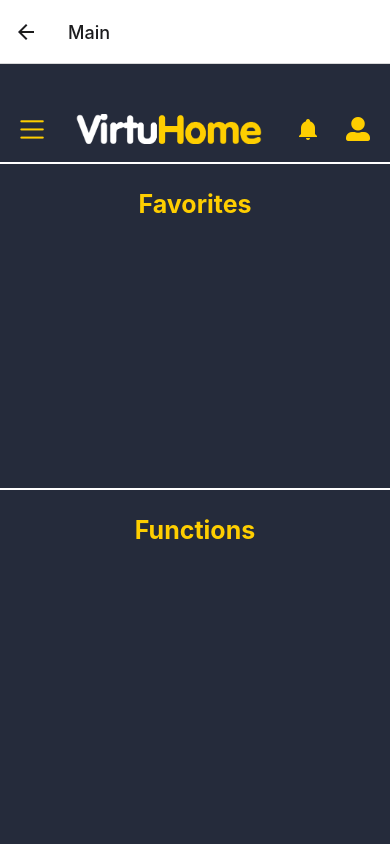
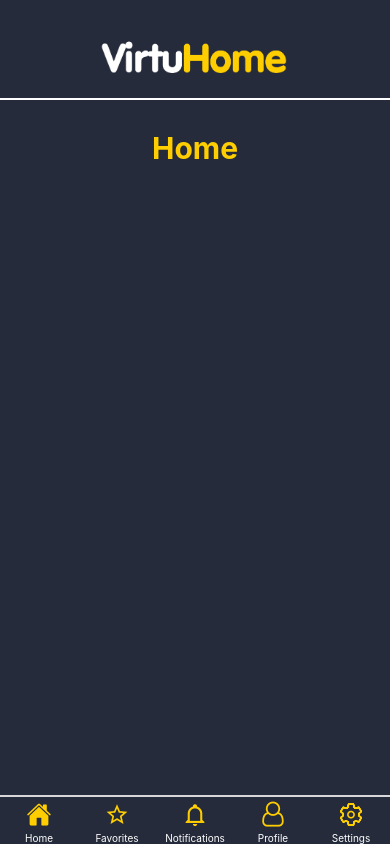
Before and after one commit to JoaoMichelS/VirtuHome-Frontend, a React Native app in the folder App/: screen /Main in a window 390 px wide. Built offline with nearby package versions, Linux system fonts and the light colour scheme.

Commit message:
Update MainScreen

```diff
--- a/App/App.js
+++ b/App/App.js
@@ -1,24 +1,41 @@
 import React from 'react';
 import { NavigationContainer, StackActions } from '@react-navigation/native';
 import { createStackNavigator } from '@react-navigation/stack';
+import { createBottomTabNavigator } from '@react-navigation/bottom-tabs';
+
 import LoginScreen from './LoginScreen';
 import MainScreen from './MainScreen';
 import NewuserScreen from './NewUserScreen';
 import ForgotPasswordScreen from './ForgotPasswordScreen';
 
+import Home from './NavMainScreen/Home';
+import Favorites from './NavMainScreen/Favorites';
+import Notifications from './NavMainScreen/Notifications';
+import Profile from './NavMainScreen/Profile';
+import Settings from './NavMainScreen/Settings';
+import Header from './NavMainScreen/Header';
+
 const Stack = createStackNavigator();
+const Tab = createBottomTabNavigator();
+
+// function MainStack(){
+//   return (
+//     <NavigationContainer>
+//       <Stack.Navigator initialRouteName="Login">
+//         <Stack.Screen name="Login" component={LoginScreen} />
+//         <Stack.Screen name="Main" component={MainScreen} />
+//         <Stack.Screen name="NewUser" component={NewuserScreen} />
+//         <Stack.Screen name="ForgotPassword" component={ForgotPasswordScreen} />
+//       </Stack.Navigator>
+//     </NavigationContainer>
+//   )
+// }
 
 function App(){
   return (
     <NavigationContainer>
-      <Stack.Navigator initialRouteName="Login">
-        <Stack.Screen name="Login" component={LoginScreen} />
-        <Stack.Screen name="Main" component={MainScreen} />
-        <Stack.Screen name="NewUser" component={NewuserScreen} />
-        <Stack.Screen name="ForgotPassword" component={ForgotPasswordScreen} />
-      </Stack.Navigator>
+      <MainScreen />
     </NavigationContainer>
   )
 }
-
 export default App;
--- a/App/Header.js
+++ /dev/null
@@ -1,42 +0,0 @@
-import React from 'react';
-import { StyleSheet, Text, View, Image, TouchableOpacity } from 'react-native';
-import { SimpleLineIcons } from '@expo/vector-icons';
-import { MaterialCommunityIcons } from '@expo/vector-icons';
-import { FontAwesome5 } from '@expo/vector-icons';
-
-export default function Header () {
-    return (
-        <View style={styles.header}>
-            <TouchableOpacity>
-                <SimpleLineIcons name="menu" size={24} color="#FECE00"/>
-            </TouchableOpacity>
-            <Image source={require('./assets/VirtuHome.png')} style={styles.image}/>
-            <TouchableOpacity>
-                <MaterialCommunityIcons name="bell" size={24} color='#FECE00'/>
-            </TouchableOpacity>
-            <TouchableOpacity>
-                <FontAwesome5 name="user-alt" size={24} color="#FECE00"/>
-            </TouchableOpacity>
-        </View>
-    )
-}
-
-const styles = StyleSheet.create ({
-    header : {
-        height : 100,
-        paddingTop: 40,
-        backgroundColor: '#252B3B',
-        flexDirection: 'row',
-        alignItems: 'center',
-        justifyContent: 'space-between',
-        paddingRight: 20,
-        paddingLeft: 20,
-        paddingBottom: 8,
-        borderBottomColor: '#fff',
-        borderBottomWidth: 2,
-    },
-    image: {
-        width: 200,
-        height: 30,
-    }
-});
--- a/App/MainScreen.js
+++ b/App/MainScreen.js
@@ -1,39 +1,85 @@
 import React, { useState } from 'react';
 import { View, Text, StyleSheet } from 'react-native';
-import Header from './Header';
+import { createBottomTabNavigator } from "@react-navigation/bottom-tabs";
+
+import Home from './NavMainScreen/Home';
+import Favorites from './NavMainScreen/Favorites';
+import Notifications from './NavMainScreen/Notifications';
+import Profile from './NavMainScreen/Profile';
+import Settings from './NavMainScreen/Settings';
+
+import { Ionicons } from '@expo/vector-icons';
+import { MaterialCommunityIcons } from '@expo/vector-icons';
+import { FontAwesome } from '@expo/vector-icons';
+
+const Tab = createBottomTabNavigator ();
 
 function MainScreen ({ navigation }) {
     return (
-        <View style={styles.container}>
-            <Header />
-            <Text style={styles.favs}>Favorites</Text>
-            <Text style={styles.functions}>Functions</Text>
-        </View>
+        <Tab.Navigator
+            screenOptions={{
+                //tabBarShowLabel: false,
+                tabBarLabelStyle: {
+                    color: '#FFFFFF',
+                },
+                tabBarStyle: {
+                    position: 'absolute',
+                    backgroundColor: '#252B3B',
+                    borderTopWidth: 2,
+                }
+            }}>
+            <Tab.Screen name="Home" component={Home}
+                options={{
+                    headerShown: false,
+                    tabBarIcon: ({ color, size, focused }) => {
+                        if(focused){
+                            return <Ionicons name="home" size={size} color={'#FECE00'}/>
+                        }
+                        return <Ionicons name="home-outline" size={size} color={'#FECE00'}/>
+                    }
+                }}/>
+            <Tab.Screen name="Favorites" component={Favorites}
+                options={{
+                    headerShown: false,
+                    tabBarIcon: ({ color, size, focused }) => {
+                        if(focused){
+                            return <MaterialCommunityIcons name="star" size={size} color={'#FECE00'}/>
+                        }
+                        return <MaterialCommunityIcons name="star-outline" size={size} color={'#FECE00'}/>
+                    }
+                }}/>
+            <Tab.Screen name="Notifications" component={Notifications}
+            options={{
+                headerShown: false,
+                tabBarIcon: ({ color, size, focused }) => {
+                    if(focused){
+                        return <MaterialCommunityIcons name="bell" size={size} color={'#FECE00'}/>
+                    }
+                    return <MaterialCommunityIcons name="bell-outline" size={size} color={'#FECE00'}/>
+                }
+            }}/>
+            <Tab.Screen name="Profile" component={Profile}
+            options={{
+                headerShown: false,
+                tabBarIcon: ({ color, size, focused }) => {
+                    if(focused){
+                        return <FontAwesome name="user" size={size} color={'#FECE00'}/>
+                    }
+                    return <FontAwesome name="user-o" size={size} color={'#FECE00'}/>
+                }
+            }}/>
+            <Tab.Screen name="Settings" component={Settings}
+            options={{
+                headerShown: false,
+                tabBarIcon: ({ color, size, focused }) => {
+                    if(focused){
+                        return <Ionicons name="settings" size={size} color={'#FECE00'}/>
+                    }
+                    return <Ionicons name="settings-outline" size={size} color={'#FECE00'}/>
+                }
+            }}/>
+        </Tab.Navigator>
     );
 }
 
-const styles = StyleSheet.create ({
-    container : {
-        flex: 1,
-        backgroundColor: '#252B3B',
-    },
-    favs : {
-        color: '#FECE00',
-        textAlign: 'center',
-        fontWeight : 'bold',
-        fontSize: 25,
-        marginTop: 25,
-        flex: 0.5,
-        borderBottomColor: '#fff',
-        borderBottomWidth: 2,
-    },
-    functions : {
-        color: '#FECE00',
-        textAlign: 'center',
-        fontWeight : 'bold',
-        fontSize: 25,
-        marginTop: 25,
-    }
-});
-
 export default MainScreen;
--- /dev/null
+++ b/App/NavMainScreen/Favorites.js
@@ -0,0 +1,26 @@
+import React from 'react';
+import { StyleSheet, Text, View } from 'react-native';
+import Header from './Header';
+
+export default function Favorites() {
+  return (
+    <View style={styles.container}>
+      <Header />
+      <Text style={styles.title}>Favorites</Text>
+    </View>
+  );
+}
+
+const styles = StyleSheet.create({
+  container: {
+    flex: 1,
+    backgroundColor: '#252B3B',
+  },
+  title: {
+    color: '#FECE00',
+    fontSize: 30,
+    fontWeight: 'bold',
+    textAlign: 'center',
+    paddingTop: 30,
+  }
+});
--- /dev/null
+++ b/App/NavMainScreen/Header.js
@@ -0,0 +1,26 @@
+import React from 'react';
+import { StyleSheet, Text, View, Image, TouchableOpacity } from 'react-native';
+
+export default function Header () {
+    return (
+        <View style={styles.header}>
+            <Image source={require('../assets/VirtuHome.png')} style={styles.image}/>
+        </View>
+    )
+}
+
+const styles = StyleSheet.create ({
+    header : {
+        height : 100,
+        paddingTop: 40,
+        backgroundColor: '#252B3B',
+        alignItems: 'center',
+        borderBottomColor: '#fff',
+        borderBottomWidth: 2
+    },
+    image: {
+        width: 200,
+        height: 35,
+        alignContent: 'center',
+    }
+});
--- /dev/null
+++ b/App/NavMainScreen/Home.js
@@ -0,0 +1,26 @@
+import React from 'react';
+import { StyleSheet, Text, View } from 'react-native';
+import Header from './Header';
+
+export default function Home() {
+  return (
+    <View style={styles.container}>
+      <Header />
+      <Text style={styles.title}>Home</Text>
+    </View>
+  );
+}
+
+const styles = StyleSheet.create({
+  container: {
+    flex: 1,
+    backgroundColor: '#252B3B',
+  },
+  title: {
+    color: '#FECE00',
+    fontSize: 30,
+    fontWeight: 'bold',
+    textAlign: 'center',
+    paddingTop: 30,
+  }
+});
--- /dev/null
+++ b/App/NavMainScreen/Notifications.js
@@ -0,0 +1,27 @@
+import React from 'react';
+import { StyleSheet, Text, View } from 'react-native';
+import Header from './Header.js';
+
+
+export default function Notifications() {
+  return (
+    <View style={styles.container}>
+      <Header />
+      <Text style={styles.title}>Notifications</Text>
+    </View>
+  );
+}
+
+const styles = StyleSheet.create({
+  container: {
+    flex: 1,
+    backgroundColor: '#252B3B',
+  },
+  title: {
+    color: '#FECE00',
+    fontSize: 30,
+    fontWeight: 'bold',
+    textAlign: 'center',
+    paddingTop: 30,
+  }
+});
--- /dev/null
+++ b/App/NavMainScreen/Profile.js
@@ -0,0 +1,27 @@
+import React from 'react';
+import { StyleSheet, Text, View } from 'react-native';
+import Header from './Header';
+
+
+export default function Profile() {
+  return (
+    <View style={styles.container}>
+      <Header />
+      <Text style={styles.title}>Profile</Text>
+    </View>
+  );
+}
+
+const styles = StyleSheet.create({
+  container: {
+    flex: 1,
+    backgroundColor: '#252B3B',
+  },
+  title: {
+    color: '#FECE00',
+    fontSize: 30,
+    fontWeight: 'bold',
+    textAlign: 'center',
+    paddingTop: 30,
+  }
+});
--- /dev/null
+++ b/App/NavMainScreen/Settings.js
@@ -0,0 +1,66 @@
+import React from 'react';
+import { StyleSheet, Text, TouchableOpacity, View, Switch } from 'react-native';
+import Header from './Header';
+
+export default function Settings() {
+
+  const [isEnabled, setIsEnabled] = React.useState(false);
+
+  return (
+    <View style={styles.container}>
+      <Header />
+      <Text style={styles.title}>Settings</Text>
+      <Text style={styles.op1}>Notifications</Text>
+      <Text>{isEnabled.toString()}</Text>
+      <Switch
+        value={isEnabled}
+        onValueChange={(value) => setIsEnabled(value)}
+        trackColor={{ false: "#FECE00", true: "#FECE00" }}
+        thumbColor={isEnabled ? "#FFFFFF" : "#FFFFFF"}
+      />
+      <Text style={styles.op2}>Security Alerts</Text>
+      <Text style={styles.op3}>Dark mode</Text>
+      <Text style={styles.op4}>Acessibility mode</Text>
+    </View>
+  );
+}
+
+//home,transacoes,metas,planejamento
+
+const styles = StyleSheet.create({
+  container: {
+    flex: 1,
+    backgroundColor: '#252B3B',
+  },
+  title: {
+    color: '#FECE00',
+    fontSize: 30,
+    fontWeight: 'bold',
+    textAlign: 'center',
+    paddingTop: 30,
+  },
+op1: {
+  color: '#FECE00',
+  fontSize: 20,
+  paddingLeft: 50,
+  paddingTop: 35,
+},
+op2: {
+  color: '#FECE00',
+  fontSize: 20,
+  paddingLeft: 50,
+  paddingTop: 20,
+},
+op3: {
+  color: '#FECE00',
+  fontSize: 20,
+  paddingLeft: 50,
+  paddingTop: 20,
+},
+op4: {
+  color: '#FECE00',
+  fontSize: 20,
+  paddingLeft: 50,
+  paddingTop: 20,
+}
+});
--- a/App/package.json
+++ b/App/package.json
@@ -11,6 +11,7 @@
   "dependencies": {
     "@expo/webpack-config": "^19.0.0",
     "@react-native-async-storage/async-storage": "1.18.2",
+    "@react-navigation/bottom-tabs": "^6.5.11",
     "@react-navigation/native": "^6.1.7",
     "@react-navigation/stack": "^6.3.17",
     "expo": "~49.0.10",
```
Also changed, not shown: 1 other file (tests, documents, lock files or other folders).
